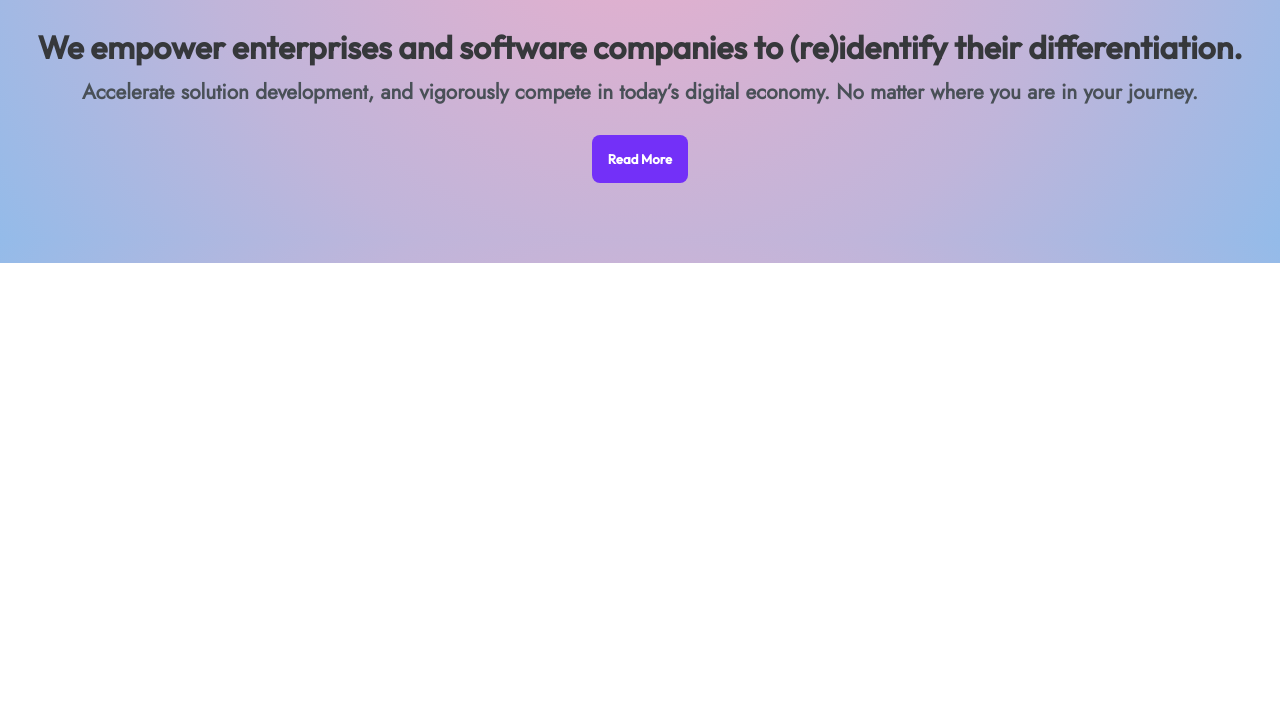
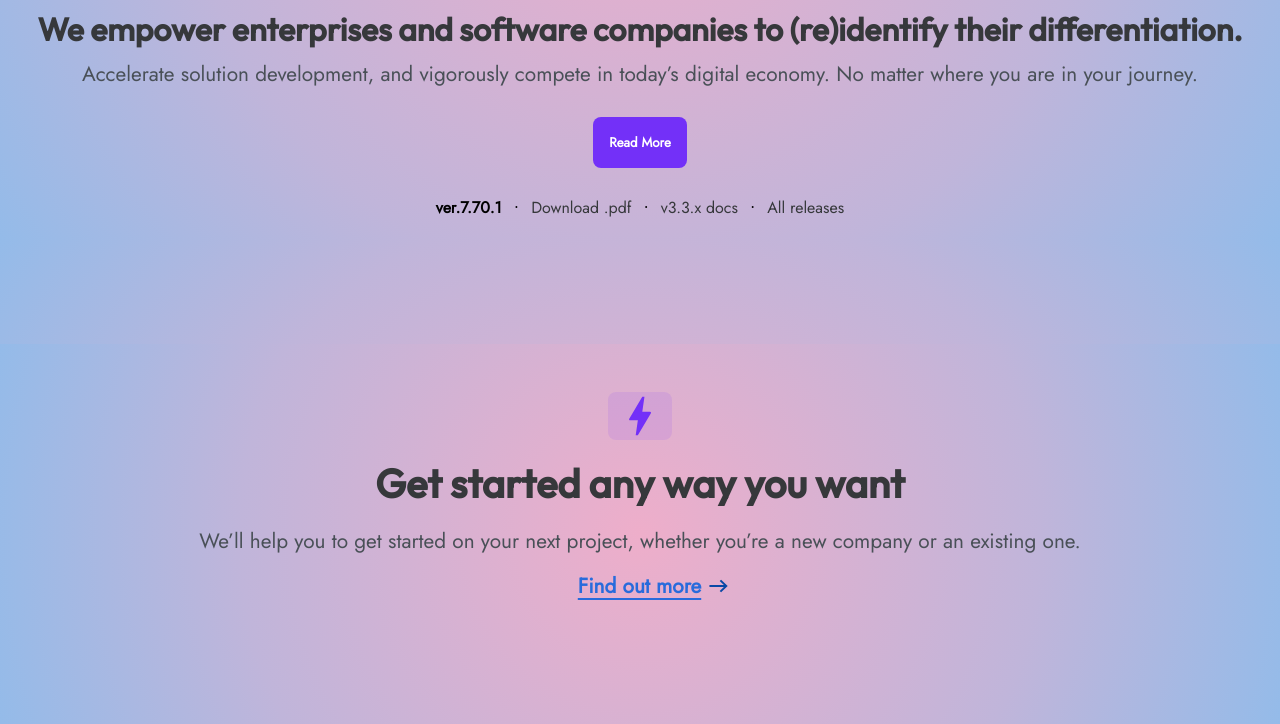
Before and after one commit to deredskoy/btalentgof, a plain HTML site: page index.html in a window 1280 px wide. Shown: the part 561-1285 px from the top of the page. Before the commit the page ends 824 px from the top, so only its background shows below. Drawn offline with Linux system fonts and the light colour scheme.

Commit message:
Add files via upload

```diff
--- a/index.html
+++ b/index.html
@@ -33,7 +33,7 @@
 
       <!-- Main Content -->
       <main>
-        <div class="main-content">
+        <div class="main-content-first">
           <div class="content-container">
             <div class="content-center">
               <p><strong class="main-point">We are engineers,</strong> advisers, and designers solving business challenges with innovative solutions.</p>
@@ -44,7 +44,26 @@
               <h2 class="main-point-2">We empower enterprises and software companies to (re)identify their differentiation.</h2>
               <p class="main-point-3">Accelerate solution development, and vigorously compete in today’s digital economy. No matter where you are in your journey.</p>
               <button class="hero-button">Read More</button>
+              <div class="link-anim">
+                <p><span id="v-str">ver.7.70.1</span></p>
+                <span class="px-1">·</span>
+                <p><a class="link-add" href="#">Download .pdf</a></p>
+                <span class="px-1">·</span>
+                <p><a class="link-add">v3.3.x docs</a></p>
+                <span class="px-1">·</span>
+                <p><a class="link-add">All releases</a></p>
+              </div>
             </div>
+          </div>
+        </div>
+        <div class="main-content-second">
+          <div class="second-center">
+            <div class="second-icon">
+              <img src="bolt.svg">
+            </div>
+            <h2>Get started any way you want</h2>
+            <p>We’ll help you to get started on your next project, whether you’re a new company or an existing one.</p>
+            <h4 id="promo-link"><a id="arrow-promo">Find out more</a><img id="arrow-promo" src="arrow_forward.svg"></h4>
           </div>
         </div>
       </main>
--- a/reset.css
+++ b/reset.css
@@ -59,5 +59,4 @@ table {
 
 a {
   text-decoration: none;
-  color: #fff;
 }
--- a/style.css
+++ b/style.css
@@ -36,7 +36,6 @@ body, html {
     height: 100%;
     background: rgb(238,174,202);
     background: radial-gradient(circle, rgba(238,174,202,1) 0%, rgba(192,181,218,1) 60%, rgba(148,187,233,1) 100%);
-    background-repeat: round;
     font-family: 'Jost', sans-serif;
     font-size: 16px;
 }
@@ -48,12 +47,12 @@ li, ul, button {
 /* Header */
 
 header {
-    position: sticky;
+    position: fixed;
     top: 0;
     z-index: 10;
-    background-color: transparent;
     box-shadow: 0 0.5rem 1rem rgba(0,0,0,0.15),inset 0 -1px 0 rgba(0,0,0,0.15);
-    background-color: #7330F8;
+    background-color: rgb(115, 48, 248, 0.95);
+    width: 100%;
 }
 
 .header-content {
@@ -65,6 +64,10 @@ header {
 
 .nav-links {
     display: flex;
+}
+
+.nav-links a {
+    color: #fff;
 }
 
 .nav-links li {
@@ -162,8 +165,8 @@ header {
 
 /* Hero Section */
 
-.main-content {
-    padding: 3rem 0;
+.main-content-first {
+    padding: 8rem 0;
 }
 
 .content-container {
@@ -182,7 +185,6 @@ header {
 
 .content-center p {
     font-family: 'Jost', sans-serif;
-    font-weight: 600;
 }
 
 .content-center img {
@@ -194,7 +196,7 @@ header {
 .hero-logo {
     font-family: 'Outfit', sans-serif;
     font-weight: 900;
-    font-size: 6rem;
+    font-size: 5rem;
     margin: 2.5rem;
     transition: transform 0.3s ease;
     transition: color 1s ease;
@@ -217,6 +219,7 @@ header {
     margin-bottom: 0;
     border-radius: 0.5rem;
     padding: .5rem;
+    font-weight: 600;
 }
 
 .main-point-2 {
@@ -229,11 +232,13 @@ header {
 }
 
 .main-point-3 {
+    font-family: 'Outfit', sans-serif;
     font-size: 1.3rem;
     color: #495057;
 }
 
 .hero-button {
+    font-family: 'Jost', sans-serif;
     font-weight: 600;
     margin: 2rem;
     background-color: #7330F8;
@@ -251,12 +256,139 @@ header {
     border-color: #6528e0;
 }
 
+/* Download Paragraph */
 
+*, ::before, ::after {
+    box-sizing: inherit;
+}
 
+.link-anim p {
+    display: inline-flex;
+    justify-content: center;
+    align-items: center;
+    padding-left: .25rem;
+    padding-right: .25rem;
+}
 
+#v-str {
+    font-weight: 600;
+}
 
+.px-1 {
+    padding: .25rem;
+}
 
+.link-add {
+    color: #36383b;
+    text-decoration: none;
+    cursor: pointer;
+    position: relative;
+    white-space: nowrap;
+}
 
+.link-add::after {
+    position: absolute;
+    right: 0;
+    bottom: -4px;
+    width: 0;
+    height: 2px;
+    background: #36383b;
+    transition: .3s;
+    content: "";
+}
+
+.link-add:hover::after {
+    width: 100%;
+    transition: width .3s;
+}
+
+/* Main Section */
+
+.main-content-second {
+    padding: 3rem 0;
+    width: 100%;
+    padding-right: calc(var(--bs-gutter-x) * .5);
+    padding-left: calc(var(--bs-gutter-x) * .5);
+    margin-right: auto;
+    margin-left: auto;
+    background: rgb(238,174,202,0.1);
+    background: radial-gradient(circle, rgba(238,174,202,1) 0%, rgba(192,181,218,1) 60%, rgba(148,187,233,1) 100%);
+}
+
+.main-content-second h2 {
+    font-family: 'Outfit', sans-serif;
+    font-weight: 900;
+    font-size: 2.5rem;
+    margin: 1rem;
+    line-height: 1.2;
+    color: #36383b;
+}
+
+.main-content-second p {
+    font-family: 'Jost', sans-serif;
+    font-size: 1.3rem;
+    color: #495057;
+    padding: .5rem;
+}
+
+.second-center {
+    text-align: center;
+    margin-bottom: 3rem;
+    padding-bottom: 1rem;
+    margin-right: auto;
+    margin-left: auto;
+    width: 95%;
+}
+
+.second-icon {
+    display: inline-flex;
+    justify-content: center;
+    border-radius: .5rem;
+    width: 4rem;
+    background-color: rgb(112, 44, 249, 0.1);
+}
+
+#promo-link {
+    display: inline-flex;
+    justify-content: center;
+    font-family: 'Jost';
+    color:rgba(19, 100, 222, 0.9);
+    text-decoration: underline;
+    text-decoration-thickness: 1.5px;
+    cursor: pointer;
+    align-content: center;
+    padding-left: 24px;
+    margin: 1rem;
+    font-weight: 600;
+    font-size: 1.3rem;
+    text-underline-offset: 5px;
+}
+
+#arrow-promo {
+    height: 20px;
+    margin-left: .2rem;
+    transition: color 1s ease;
+}
+
+#promo-link:hover {
+    text-decoration-color: #0948a6;
+    transition: color 1s ease;
+}
+
+#promo-link:hover a {
+    color:rgb(9, 72, 166);
+}
+
+#promo-link img {
+    width: 25px;
+    height: 20px;
+    transition: transform 0.3s ease;
+    padding-left: 4px;
+}
+
+#promo-link:hover img {
+    transform: translate3d(7px, 0, 0);
+}
 
 
 
```
Also changed, not shown: arrow_forward.svg (added), bolt.svg (added).
